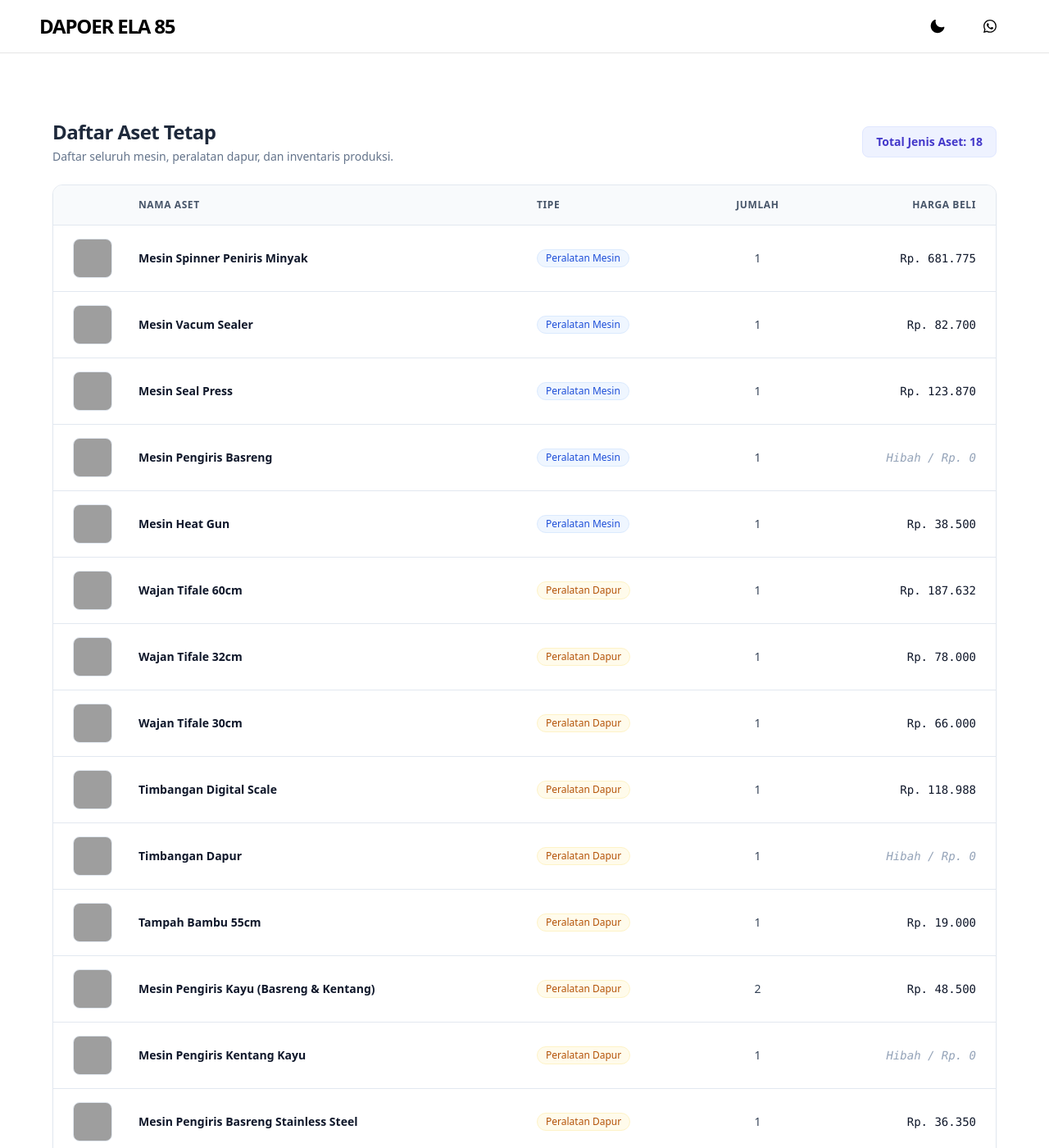
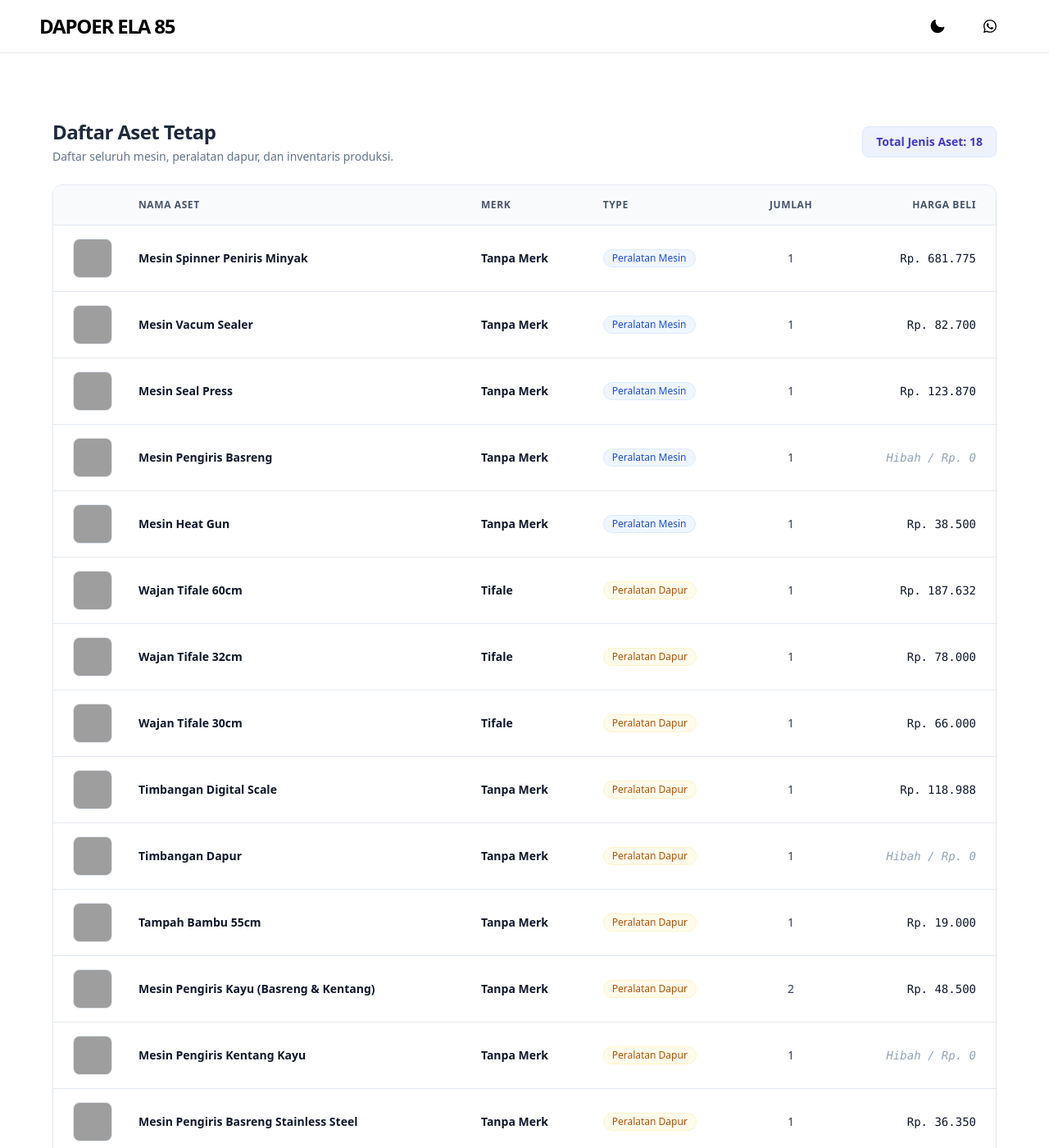
Before and after one commit to dapoerela85/dapoerela85.github.io, a Jekyll site: the page built from _pages/aset-tetap.html, in a window 1280 px wide and 1400 px high, cut to the strip 0-1400 px from the top of the window. Shown: the whole strip at 82% size. Built offline with Jekyll 4.4.1, drawn with Linux system fonts in a browser that asks for light colours; nearby versions of some CDN libraries; some of the changed text lies outside the part shown; grey boxes are pictures that could not be loaded.

Commit message:
Add 'Merk' and 'Type' columns to asset table

```diff
--- a/_pages/aset-tetap.html
+++ b/_pages/aset-tetap.html
@@ -25,7 +25,8 @@ permalink: /aset-tetap/
           <tr class="bg-slate-50 border-b border-slate-200 text-xs font-semibold text-slate-600 uppercase tracking-wider">
             <th class="p-4 pl-6 w-20"></th>
             <th class="p-4">Nama Aset</th>
-            <th class="p-4">Tipe</th>
+            <th class="p-4">Merk</th>
+            <th class="p-4">Type</th>
             <th class="p-4 text-center">Jumlah</th>
             <th class="p-4 text-right pr-6">Harga Beli</th>
           </tr>
@@ -49,6 +50,15 @@ permalink: /aset-tetap/
               <td class="p-4 font-semibold text-slate-900">
                 {{ asset.title }}
                 <span class="block md:hidden text-xs text-slate-400 font-normal mt-0.5">ID: {{ asset.id }}</span>
+              </td>
+
+              <td class="p-4 font-semibold text-slate-900">
+                {% if asset.merk %}
+                 {{ asset.merk }}
+                {% else %}
+                 Tanpa Merk
+                {% endif %}
+
               </td>
 
               <td class="p-4">
```
